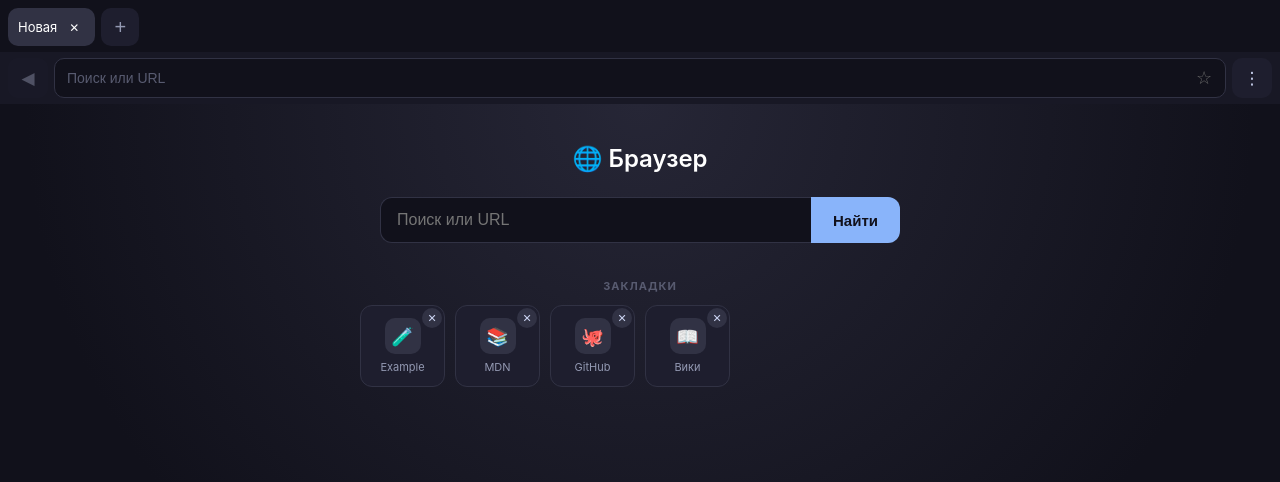
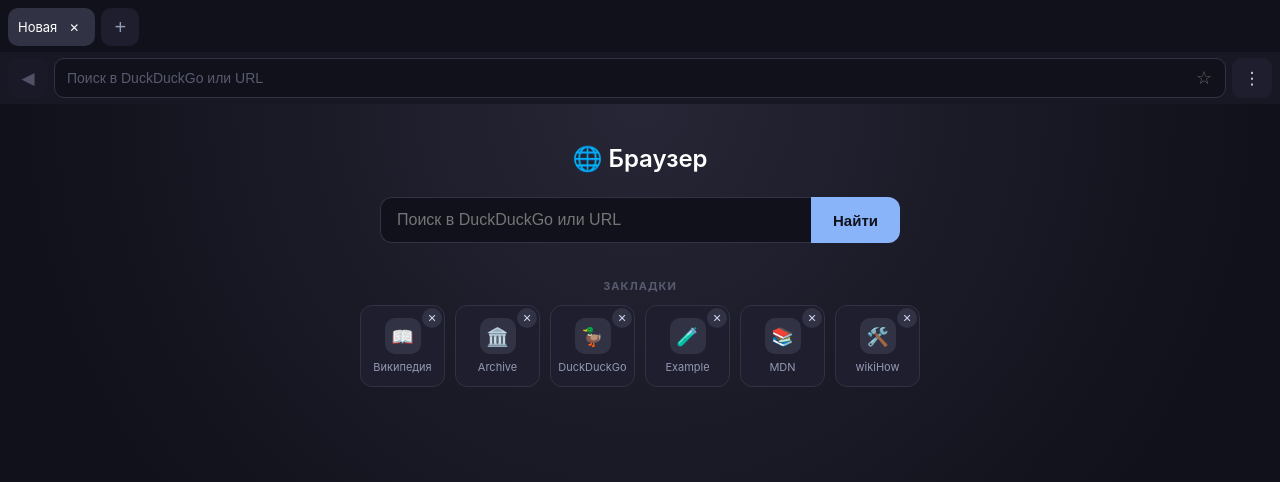
Before and after one commit to samirmirzoev83-rgb/Dfgsh, a plain HTML site: page index.html in a window 1280 px wide. Drawn offline with Linux system fonts and the light colour scheme.

Commit message:
Update index.html

```diff
--- a/index.html
+++ b/index.html
@@ -331,7 +331,7 @@
 <div class="bar">
   <button class="bar-btn" id="backBtn" aria-label="Назад">◀</button>
   <div class="url-wrap">
-    <input id="url" type="text" placeholder="Поиск или URL"
+    <input id="url" type="text" placeholder="Поиск в DuckDuckGo или URL"
            autocomplete="off" autocorrect="off" spellcheck="false" inputmode="url">
     <button class="star" id="starBtn" aria-label="В закладки">☆</button>
   </div>
@@ -380,10 +380,13 @@ const state = {
   activeId: null,
   nextId: 1,
   bookmarks: store.get('bookmarks', [
-    { url:'https://example.com',         name:'Example',  icon:'🧪' },
-    { url:'https://developer.mozilla.org', name:'MDN',    icon:'📚' },
-    { url:'https://github.com',          name:'GitHub',   icon:'🐙' },
-    { url:'https://ru.wikipedia.org',    name:'Вики',     icon:'📖' },
+    // Только сайты, которые разрешают открытие внутри iframe!
+    { url:'https://ru.wikipedia.org',          name:'Википедия',   icon:'📖' },
+    { url:'https://archive.org',               name:'Archive',     icon:'🏛️' },
+    { url:'https://html.duckduckgo.com/html/', name:'DuckDuckGo',  icon:'🦆' },
+    { url:'https://example.com',               name:'Example',     icon:'🧪' },
+    { url:'https://developer.mozilla.org',     name:'MDN',         icon:'📚' },
+    { url:'https://www.wikihow.com',           name:'wikiHow',     icon:'🛠️' }
   ]),
   history: store.get('history', [])
 };
@@ -419,7 +422,10 @@ function toUrl(input) {
   if (/^[\w-]+(\.[\w-]+)+(\/|$)/.test(s) || s.startsWith('localhost')) {
     return 'https://' + s;
   }
-  return 'https://www.google.com/search?q=' + encodeURIComponent(s);
+
+  // ИСПОЛЬЗУЕМ DUCKDUCKGO ВМЕСТО GOOGLE
+  // html.duckduckgo.com отлично работает внутри iframe
+  return 'https://html.duckduckgo.com/html/?q=' + encodeURIComponent(s);
 }
 
 /* ============================================================
@@ -572,7 +578,7 @@ function renderStart(tab, viewEl) {
     <div class="start">
       <h1>🌐 Браузер</h1>
       <div class="start-search">
-        <input type="text" class="s-input" placeholder="Поиск или URL"
+        <input type="text" class="s-input" placeholder="Поиск в DuckDuckGo или URL"
                autocomplete="off" autocorrect="off" spellcheck="false" inputmode="url">
         <button class="s-go">Найти</button>
       </div>
```
